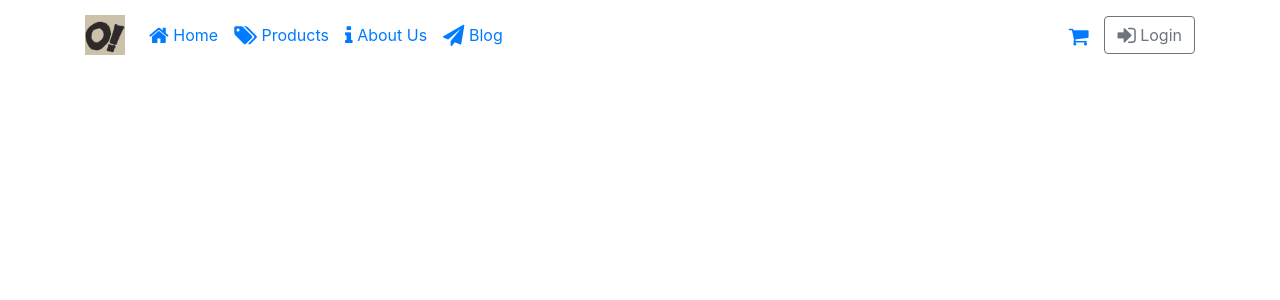
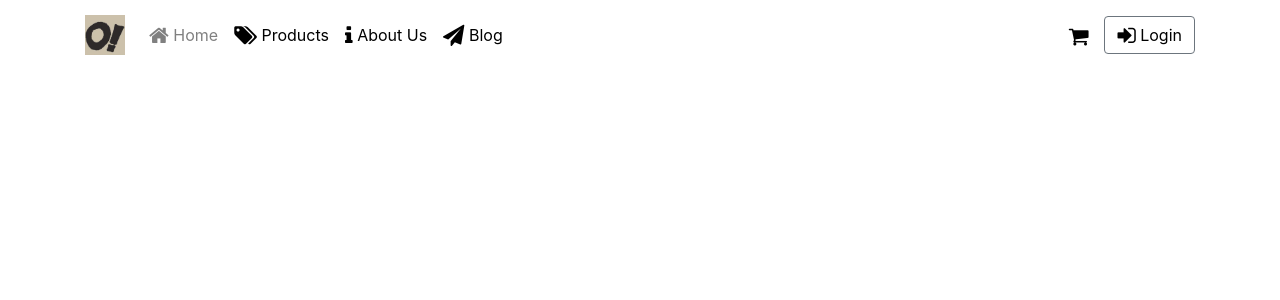
Before and after one commit to morghan102/ReactPortfolioProject, a React (Create React App) app: page / in a window 1280 px wide. Shown: the top 300 px of the page. Built offline with nearby package versions, Linux system fonts and the light colour scheme.

Commit message:
completed navbar

```diff
--- a/src/components/HeaderComponent.js
+++ b/src/components/HeaderComponent.js
@@ -41,41 +41,41 @@ class Header extends Component {
     render () {
         return (
             <React.Fragment>
-                <Navbar sticky="top" expand="md">
+                <Navbar sticky="top" expand="md" bg="light" variant="light">
                     <div className="container">
                         <NavbarBrand className="ml-auto" href="/"><img src="/assets/images/logo.jpg" height="40" width="40" alt="Others logo"/></NavbarBrand>
                         <NavbarToggler onClick={this.toggleNav} />
                         <Collapse isOpen={this.state.isNavOpen} navbar>
                             <Nav navbar>
                                 <NavItem>
-                                    <NavLink className="nav-link" to="/home">
+                                    <NavLink className="nav-link" to="/home" style={{color: 'gray', textDecoration: 'none'}} activeStyle={{color: 'black', textDecoration: 'none'}}>
                                         <i className="fa fa-home fa-lg" /> Home
                                     </NavLink>
                                 </NavItem>
                                 <NavItem>
-                                    <NavLink className="nav-link" to="/">
+                                    <NavLink className="nav-link" to="/" style={{color: 'gray', textDecoration: 'none'}} activeStyle={{color: 'black', textDecoration: 'none'}}>
                                         <i className="fa fa-tags fa-lg" /> Products
                                     </NavLink>
                                 </NavItem>
                                 <NavItem>
-                                    <NavLink className="nav-link" to="/">
+                                    <NavLink className="nav-link" to="/" style={{color: 'gray', textDecoration: 'none'}} activeStyle={{color: 'black', textDecoration: 'none'}}>
                                         <i className="fa fa-info fa-lg" /> About Us
                                     </NavLink>
                                 </NavItem>
                                 <NavItem>
-                                    <NavLink className="nav-link" to="/">
+                                    <NavLink className="nav-link" to="/" style={{color: 'gray', textDecoration: 'none'}} activeStyle={{color: 'black', textDecoration: 'none'}}>
                                         <i className="fa fa-paper-plane fa-lg" /> Blog
                                     </NavLink>
                                 </NavItem>
                             </Nav>
                             <Nav navbar className="ml-auto">
                                     <NavItem className="mt-2">
-                                        <NavLink className="nav-link" to="/">
+                                        <NavLink className="nav-link" to="/" style={{color: 'gray', textDecoration: 'none'}} activeStyle={{color: 'black', textDecoration: 'none'}}>
                                             <i className="fa fa-shopping-cart fa-lg" />
                                         </NavLink>
                                     </NavItem>
                                     <span className="ml-2 navbar-text">
-                                    <Button outline onClick={this.toggleModal}>
+                                    <Button outline onClick={this.toggleModal} style={{color: 'black'}}>
                                         <i className="fa fa-sign-in fa-lg" /> Login
                                     </Button>
                                     {/* <Form inline>
```
